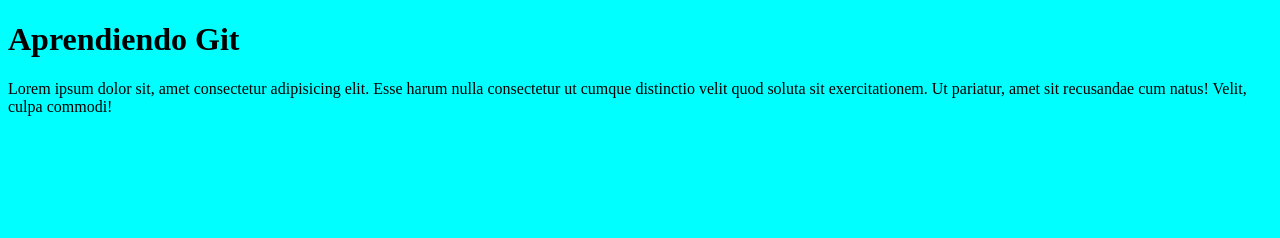
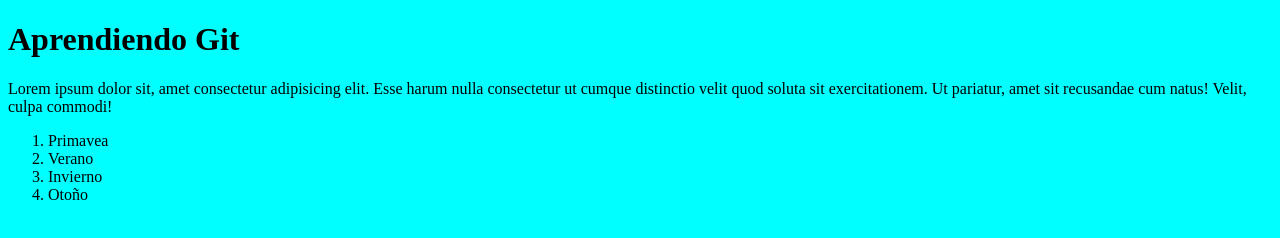
Before and after one commit to NataliaHilarion/curso-git, a plain HTML site: page index.html in a window 1280 px wide. Drawn offline with Linux system fonts and the light colour scheme.

Commit message:
Agregando las estaciones del año

```diff
--- a/index.html
+++ b/index.html
@@ -14,6 +14,12 @@
       consectetur ut cumque distinctio velit quod soluta sit exercitationem. Ut
       pariatur, amet sit recusandae cum natus! Velit, culpa commodi!
     </p>
+    <ol>
+      <li>Primavea</li>
+      <li>Verano</li>
+      <li>Invierno</li>
+      <li>Otoño</li>
+    </ol>
     <script src="./index.js"></script>
   </body>
 </html>
```
